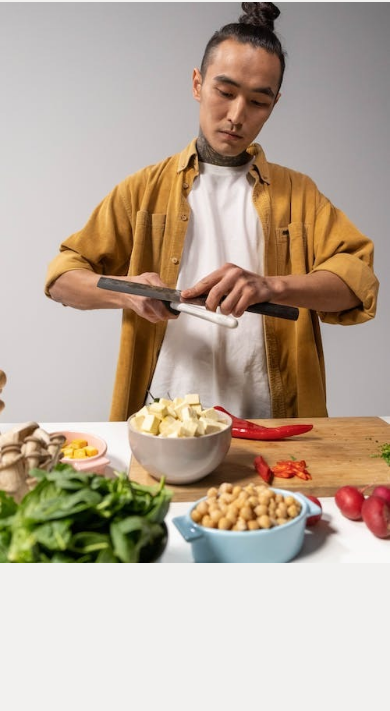
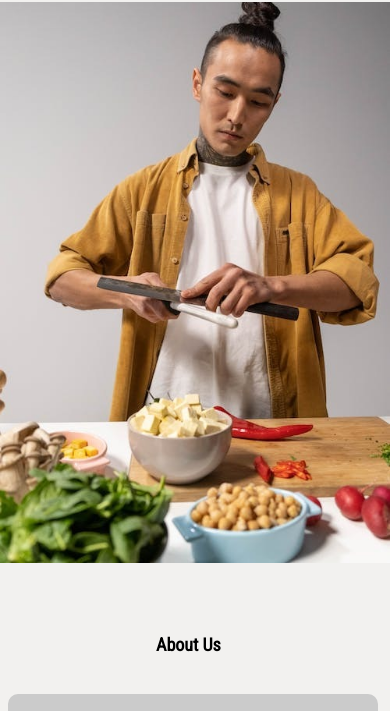
Before and after one commit to ju-nmd2022/wuid-project-group-17, a plain HTML site: page about.html in a window 390 px wide. Shown: the part 108-819 px from the top of the page. Drawn offline with Linux system fonts and the light colour scheme.

Commit message:
Updated version
responsiveness

```diff
--- a/styles/3-cups-chicken.css
+++ b/styles/3-cups-chicken.css
@@ -345,3 +345,10 @@ h2,
     text-align: center;
   }
 }
+@media screen and (max-width: 500px) {
+  h1 {
+    margin-top: 0%;
+    margin-bottom: auto;
+    margin-left: 0%;
+  }
+}
--- a/styles/about.css
+++ b/styles/about.css
@@ -88,15 +88,22 @@ a:hover {
 }
 @media screen and (max-width: 630px) {
   h1 {
-    margin-top: 100%;
+    margin-top: 90%;
     margin-bottom: auto;
-    margin-left: 45%;
+    margin-left: 40%;
   }
 }
-/* @media screen and (max-width: 500px) {
+@media screen and (max-width: 490px) {
   h1 {
-    margin-top: 30%;
+    margin-top: 70%;
     margin-bottom: auto;
-    margin-left: 45%;
+    margin-left: 40%;
   }
-} */
+}
+@media screen and (max-width: 390px) {
+  h1 {
+    margin-top: 60%;
+    margin-bottom: auto;
+    margin-left: 40%;
+  }
+}
--- a/styles/shop.css
+++ b/styles/shop.css
@@ -153,10 +153,10 @@ a:hover {
     margin-left: 45%;
   }
 }
-/*@media screen and (max-width: 300px) {
+@media screen and (max-width: 400px) {
   h1 {
-    margin-top: 0%;
+    margin-top: 50%;
     margin-bottom: auto;
-    margin-left: 45%;
+    margin-left: 40%;
   }
-} */
+}
```
